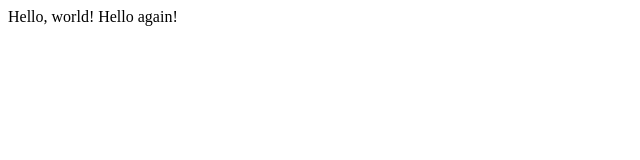
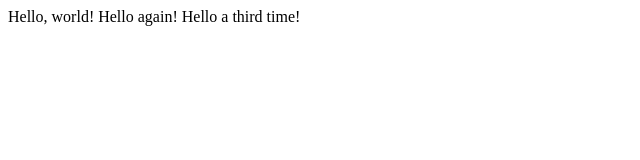
Before and after one commit to Cowana123/lecture0, a plain HTML site: page hello.html in a window 1280 px wide. Shown: the whole page, without its empty margins (0-640 px from the left). Drawn offline with Linux system fonts and the light colour scheme.

Commit message:
add a third line

```diff
--- a/hello.html
+++ b/hello.html
@@ -4,6 +4,6 @@
 		<title> My Webpage!</title>
 	</head>
 	<body>
-		Hello, world! Hello again!
+		Hello, world! Hello again! Hello a third time!
 	</body>
 </html>
```
